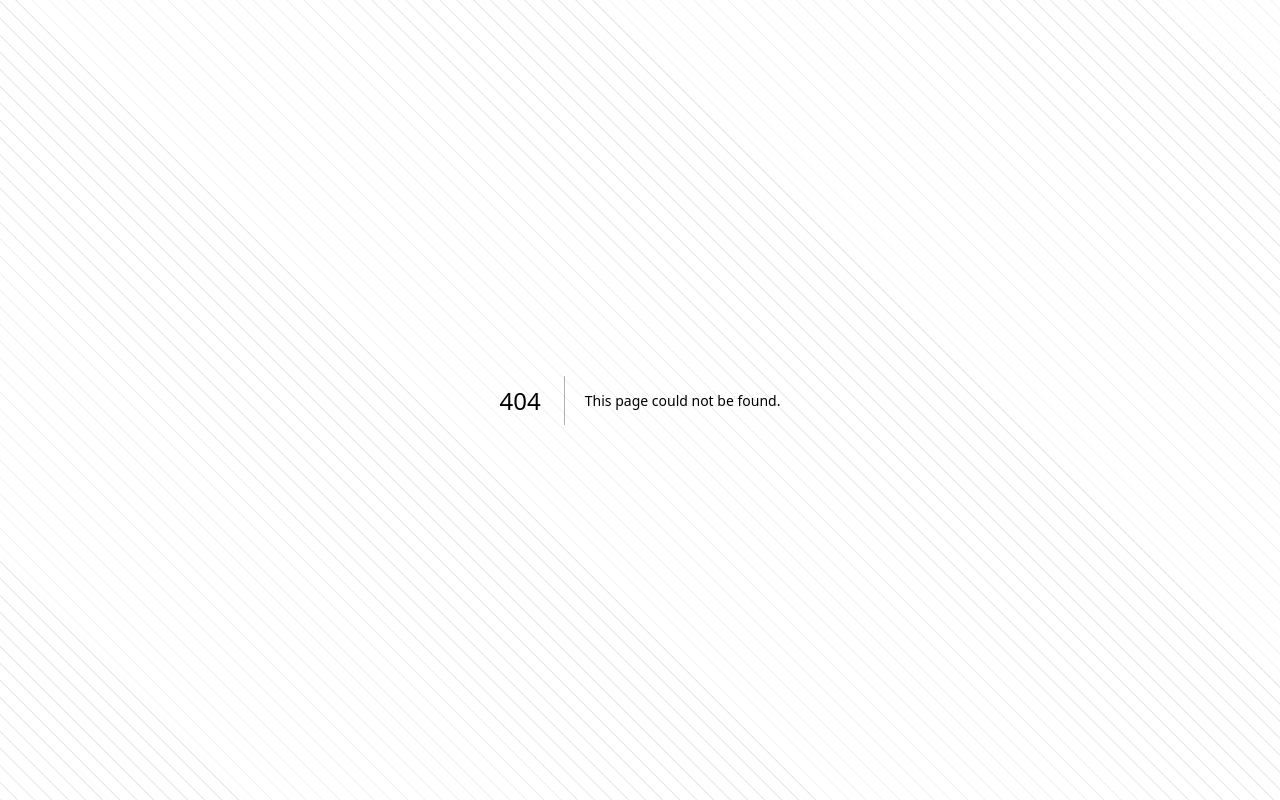
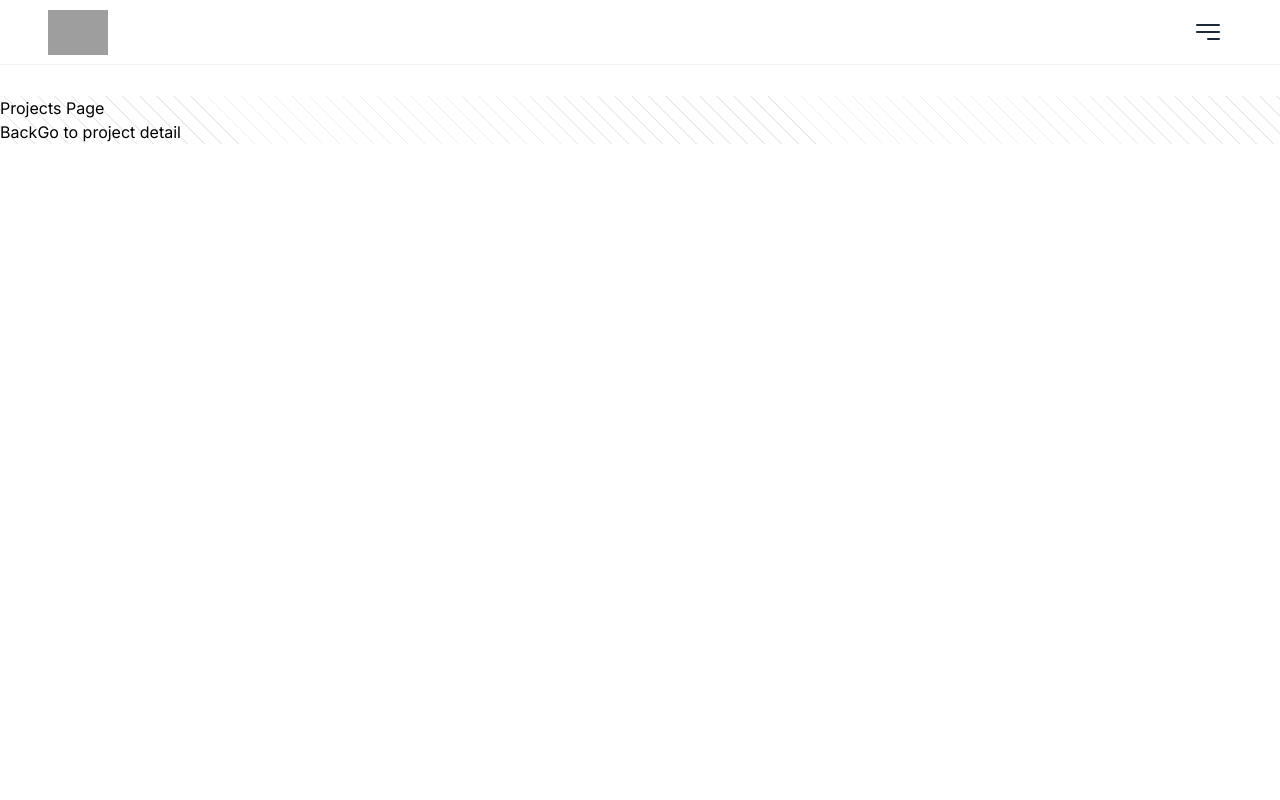
Before and after one commit to keeptrain/portfolio-vercel, a Next.js app: page /projects in a window 1280 px wide. Before the commit this address had no page. Built offline with nearby package versions, Linux system fonts and the light colour scheme; grey boxes are pictures that could not be loaded.

Commit message:
create new page for projects

```diff
--- /dev/null
+++ b/src/app/projects/[slug]/page.tsx
@@ -0,0 +1,5 @@
+export default function ProjectDetailPage(
+  {params}: { params: { slug: string } }
+) {
+  return <h1>Detail Project: {params.slug}</h1>
+}
--- /dev/null
+++ b/src/app/projects/page.tsx
@@ -0,0 +1,17 @@
+import Link from "next/link";
+import Header from "@/components/Header";
+
+export default function ProjectsPage() {
+  return <main>
+    <Header/>
+    <div className="mt-24">
+      <h1>Projects Page</h1>
+      <Link href={`/`}>
+        Back
+      </Link>
+      <Link href={`/projects/my-project`}>
+        Go to project detail
+      </Link>
+    </div>
+  </main>
+}
```
